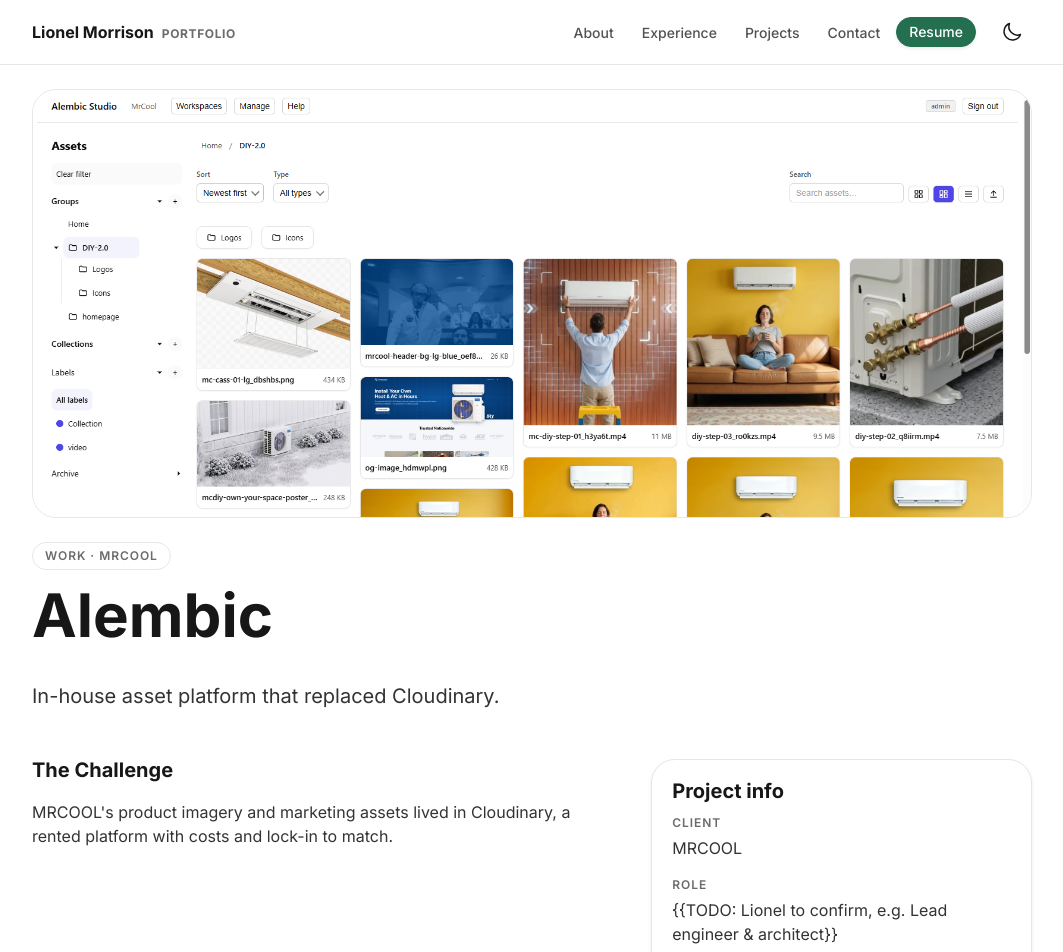
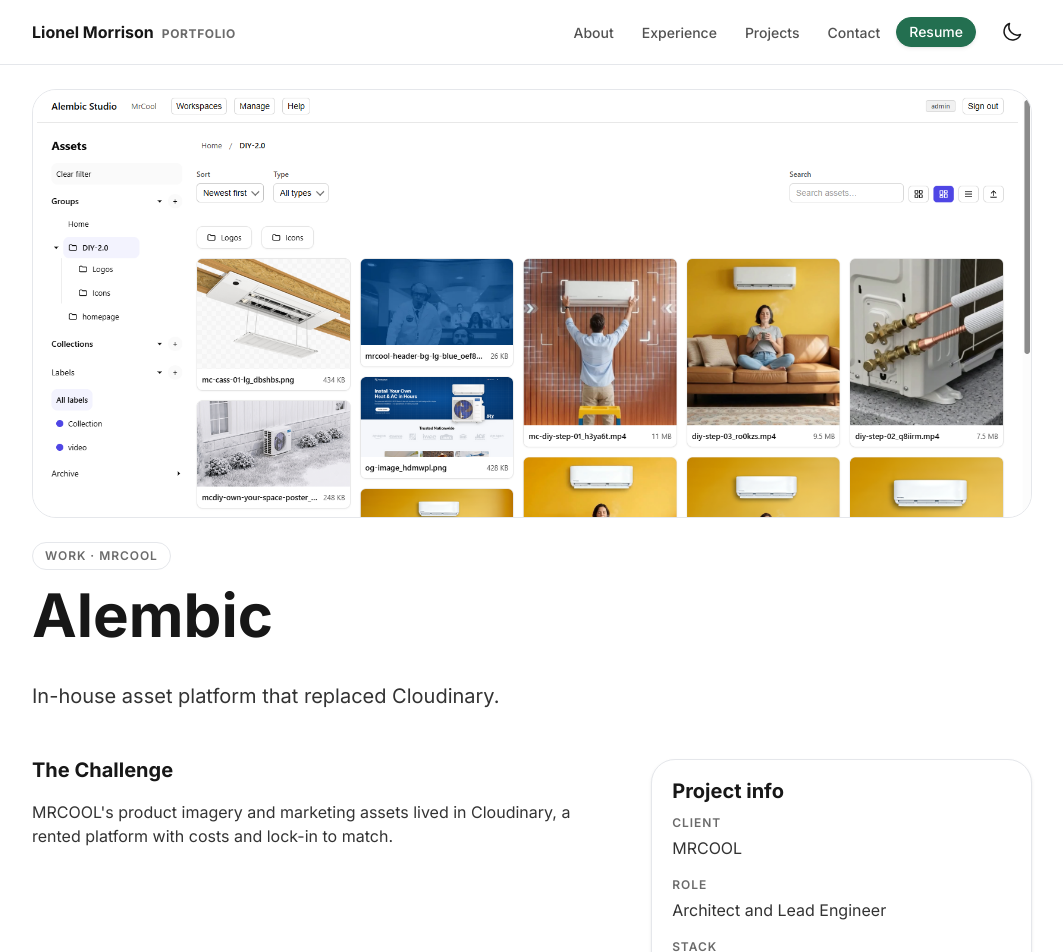
Before and after one commit to lioneljmorrison/portfolio, a Next.js app: page /projects/alembic in a window 1280 px wide. Shown: the top 952 px of the page, without its empty margins (108-1171 px from the left). Built offline with nearby package versions, Linux system fonts and the light colour scheme.

Commit message:
Set work project roles and update resume link
Co-Authored-By: Claude Opus 5.5 <noreply@anthropic.com>

```diff
--- a/app/data.ts
+++ b/app/data.ts
@@ -10,8 +10,7 @@ export const siteMeta: SiteMeta = {
   ogImageAlt: 'Lionel Morrison, Lead Software Engineer: Go, TypeScript, Agentic AI',
 };
 
-// Points to the old resume until a new link is available.
-export const resumeUrl = 'https://drive.google.com/file/d/1_Lq07acaEXcrddp59ruIDXjVm3cvT96-/view?usp=sharing';
+export const resumeUrl = 'https://docs.google.com/document/d/1djcpYl-HW-51otDOscM7gi36UWC6m60lrXzxuzNDCoA/edit?usp=sharing';
 
 export const footerCopy: FooterCopy = {
   title: 'Get in touch',
@@ -152,7 +151,7 @@ export const projectData: Projects = {
     slug: 'alembic',
     tagline: 'In-house asset platform that replaced Cloudinary.',
     client: 'MRCOOL',
-    role: '{{TODO: Lionel to confirm, e.g. Lead engineer & architect}}',
+    role: 'Architect and Lead Engineer',
     results: [
       { value: '93.8%', label: 'annual cost savings' },
       { value: '1,524%', label: 'ROI' },
@@ -199,7 +198,7 @@ export const projectData: Projects = {
     slug: 'pulse',
     tagline: 'In-house SEO/AIO platform that replaced an $80K/yr agency.',
     client: 'MRCOOL',
-    role: '{{TODO: Lionel to confirm, e.g. Lead engineer & architect}}',
+    role: 'Architect and Lead Engineer',
     results: [
       { value: '98.5%', label: 'cost reduction' },
       { value: '~$1.2K/yr', label: 'in data APIs' },
@@ -285,7 +284,7 @@ export const projectData: Projects = {
     slug: 'system-selector',
     tagline: 'A graph-based configurator API that replaced a 91K-row spreadsheet.',
     client: 'MRCOOL',
-    role: '{{TODO: Lionel to confirm, e.g. Lead engineer & architect}}',
+    role: 'Architect and Lead Engineer',
     results: [
       { value: '~2.9M', label: 'valid configurations' },
       { value: 'sub-ms', label: 'responses' },
@@ -328,7 +327,7 @@ export const projectData: Projects = {
     slug: 'secrets-manager',
     tagline: 'Runtime secret injection so developers never handle shared credentials.',
     client: 'MRCOOL',
-    role: '{{TODO: Lionel to confirm, e.g. Lead engineer & architect}}',
+    role: 'Architect and Lead Engineer',
     diagram: { link: './assets/secrets-manager/architecture.svg', alt: 'Secrets Manager architecture diagram' },
     problem: 'Developers were handling shared env vars, tokens and keys directly.',
     what: 'Injects secrets at runtime so developers never handle shared credentials; v2 adds a locally encrypted credential store.',
```
